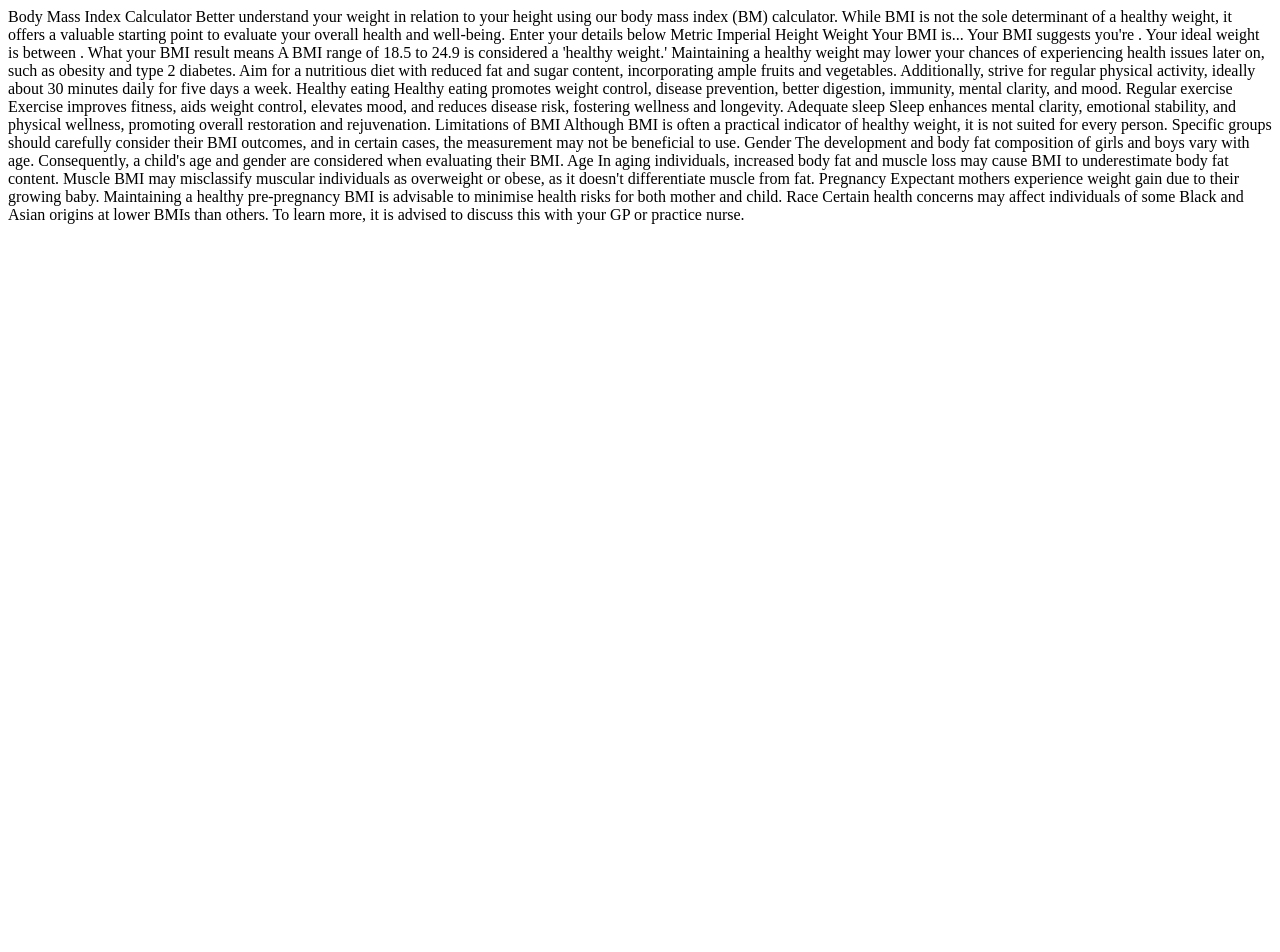
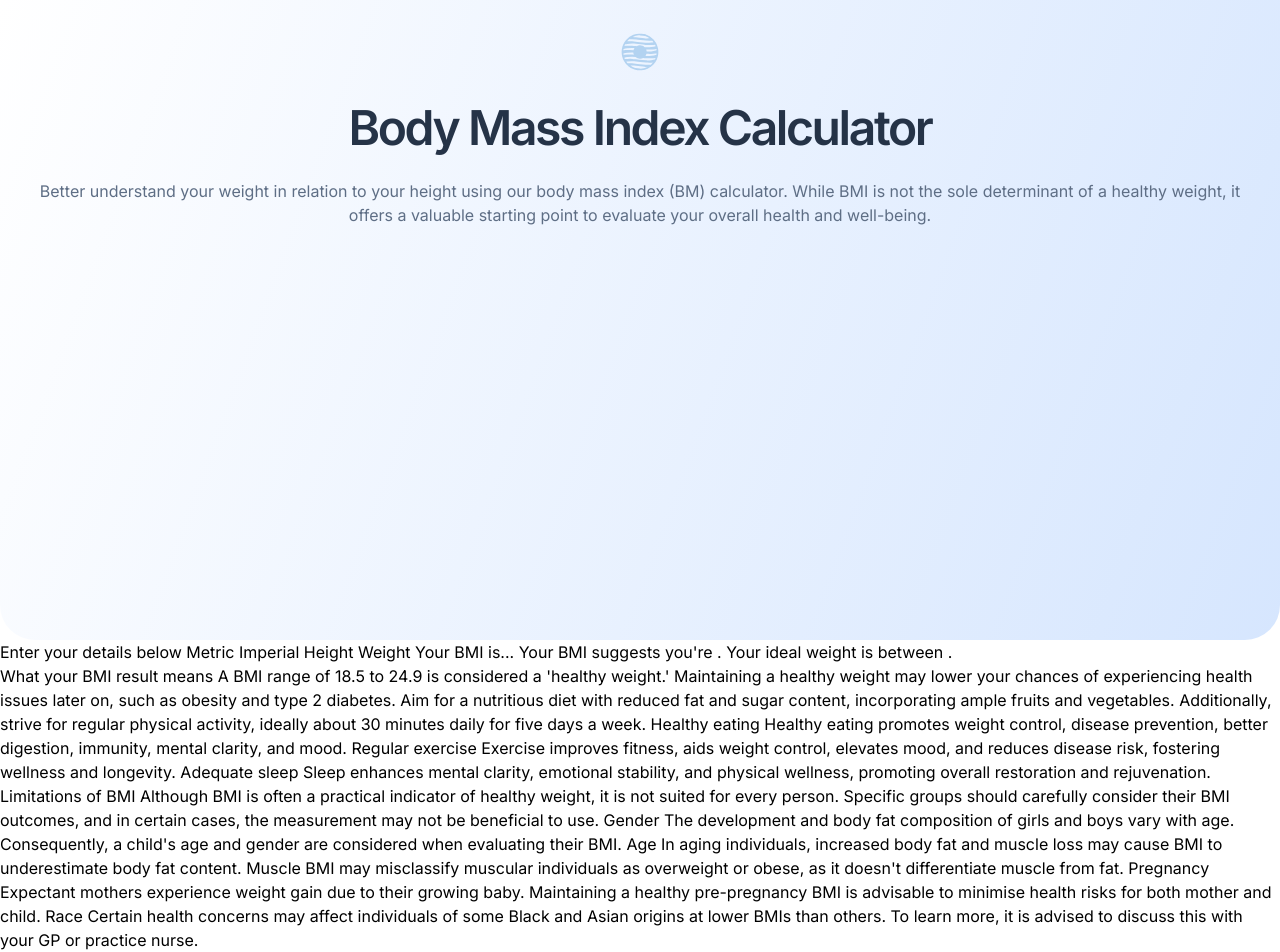
Before and after one commit to simina/fm-bmi-calculator, a plain HTML site: page index.html in a window 1280 px wide. Before the commit the page ends 800 px from the top, so only its background shows below. Drawn offline with Linux system fonts and the light colour scheme.

Commit message:
initial commit

```diff
--- /dev/null
+++ b/index.css
@@ -0,0 +1,125 @@
+/* ------------------- */
+/* Custom properties   */
+/* ------------------- */
+:root {
+    /* colors */
+    --clr-blue: #345FF6;
+    --clr-gunmetal: #253347;
+    --clr-dark-electric-blue: #5E6E85;
+    --clr-borders: #D8E2E7;
+    --clr-pure-white: #FFFFFF;
+
+    /* font-sizes */
+    --fs-regular: 400;
+    --fs-semibold: 600;
+    --fs-bold: 700;
+
+    /* font-families */
+    --ff-inter-font-family: "Inter";
+}
+
+/* ------------------- */
+/* Reset               */
+/* ------------------- */
+/* Box sizing rules */
+*,
+*::before,
+*::after {
+    box-sizing: border-box;
+}
+
+.fw-regular {
+    font-weight: var(--fs-regular);
+}
+
+.fw-semibold {
+    font-weight: var(--fs-semibold);
+}
+
+body {
+    margin: 0 auto;
+    font-family: var(--ff-inter-font-family);
+    line-height: 1.5;
+}
+
+header {
+    background: linear-gradient(290.1deg, #D6E6FE 0%, rgba(214, 252, 254, 0) 100%);
+    border-radius: 0 0 35px 35px;
+    height: 640px;
+    padding: 0 1.5em;
+    text-align: center;
+}
+
+.logo {
+    width: 40px;
+    height: 40px;
+    margin-top: 2em; /* 32px */
+}
+
+.headingXL {
+    font-family: var(--ff-inter-font-family);
+    font-size: 4rem; /* 64px */
+    font-weight: var(--fs-semibold);
+    line-height: 1.1;
+}
+
+.headingL {
+    margin-top: 0.5em; /* 24px; */
+    font-size: 3rem; /* 48px */
+    font-weight: var(--fs-semibold);
+    line-height: 1.1;
+    letter-spacing: -0.05em;
+}
+
+.headingM {
+    font-size: 1.5rem; /* 24px; */
+    font-weight: var(--fs-semibold);
+    line-height: 1.1;
+}
+
+.headingS {
+    font-size: 1.25rem; /* 20px; */
+    font-weight: var(--fs-semibold);
+    line-height: 1.1;
+}
+
+
+.bodyM {
+    font-size: 1rem;
+    font-weight: var(--fs-regular);
+    line-height: 1.5;
+
+    display: flex;
+    align-self: stretch;
+}
+
+.bodyMBold {
+    font-size: 1rem;
+    font-weight: var(--fs-semibold);
+    line-height: 1.5;
+}
+
+.bodyS {
+    font-size: 0.875rem;
+    font-weight: var(--fs-regular);
+    line-height: 1.5;
+}
+
+
+.clr-gunmetal {
+    color: var(--clr-gunmetal);
+}
+
+.clr-dark-electric-blue{
+    color: var(--clr-dark-electric-blue);
+}
+
+.bmi-description {
+    margin-top: 24px;
+    align-self: stretch;
+    color: #5E6E85;
+}
+/* typography */
+.ff-inter-font-family {
+    font-family: var(--ff-inter-font-family);
+}
--- a/index.html
+++ b/index.html
@@ -3,20 +3,27 @@
 <head>
     <meta charset="UTF-8">
     <meta name="viewport" content="width=device-width, initial-scale=1.0">
-
     <link rel="icon" type="image/png" sizes="32x32" href="./assets/images/favicon-32x32.png">
 
     <title>Frontend Mentor | Body Mass Index Calculator</title>
+
+    <link rel="preconnect" href="https://fonts.googleapis.com">
+    <link rel="preconnect" href="https://fonts.gstatic.com" crossorigin>
+    <link href="https://fonts.googleapis.com/css2?family=Inter:wght@400;600&display=swap" rel="stylesheet">
+
+    <link type="text/css" rel="stylesheet" href="index.css">
 </head>
 <body>
-
-  Body Mass Index Calculator
-
-  Better understand your weight in relation to your height using our
+    <header>
+        <img src="assets/images/logo.svg" alt="logo" class="logo">
+        <div class="headingL clr-gunmetal">Body Mass Index Calculator</div>
+        <div class="bodyM clr-dark-electric-blue bmi-description">Better understand your weight in relation to your height using our
             body mass index (BM) calculator. While BMI is not the sole determinant
             of a healthy weight, it offers a valuable starting point to evaluate
             your overall health and well-being.
-
+        </div>
+    </header>
+    <main>
         Enter your details below
 
         Metric
@@ -31,7 +38,8 @@
 
         Your BMI suggests you're <!-- add classification -->.
         Your ideal weight is between <!-- add range -->.
-
+    </main>
+    <footer>
         What your BMI result means
 
         A BMI range of 18.5 to 24.9 is considered a 'healthy weight.' Maintaining a
@@ -80,6 +88,6 @@
         Certain health concerns may affect individuals of some Black and Asian origins at
         lower BMIs than others. To learn more, it is advised to discuss this with your
         GP or practice nurse.
-
+    </footer>
 </body>
 </html>
```
Lines whose indentation alone changed are shown as unchanged.
